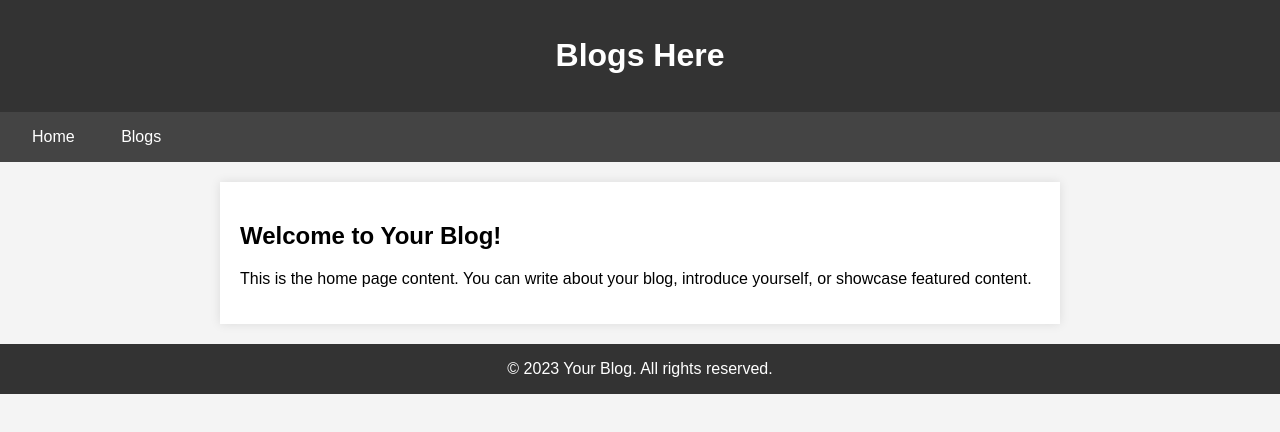
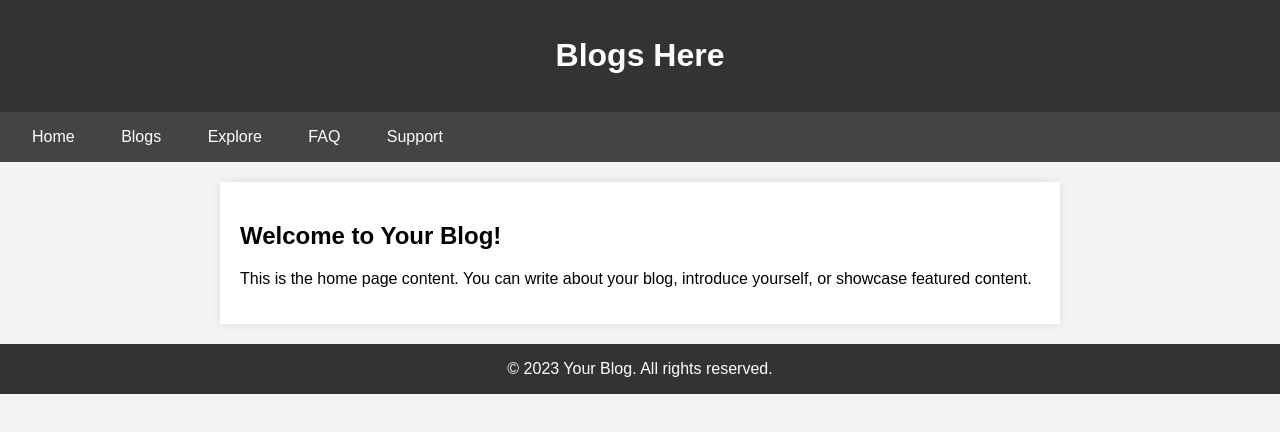
Before and after one commit to K-kibet/Ftball, a plain HTML site: page index.html in a window 1280 px wide. Drawn offline with Linux system fonts and the light colour scheme.

Commit message:
Update index.html

```diff
--- a/index.html
+++ b/index.html
@@ -57,6 +57,11 @@
     <nav>
         <a href="index.html">Home</a>
         <a href="./blogs.html">Blogs</a>
+        <a href="index.html">Explore</a>
+        <a href="index.html">FAQ</a>
+        <a href="index.html">Support</a>
+
+
     </nav>
 
     <main>
```
